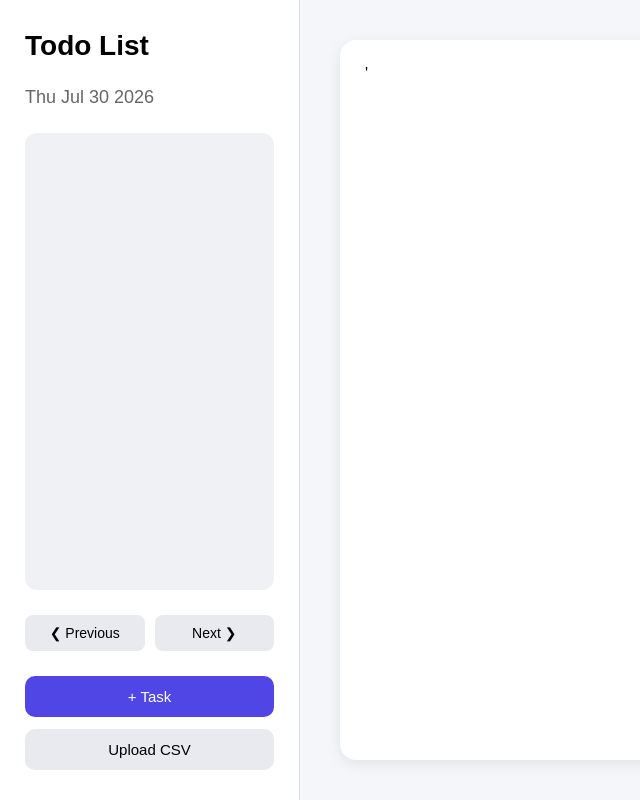
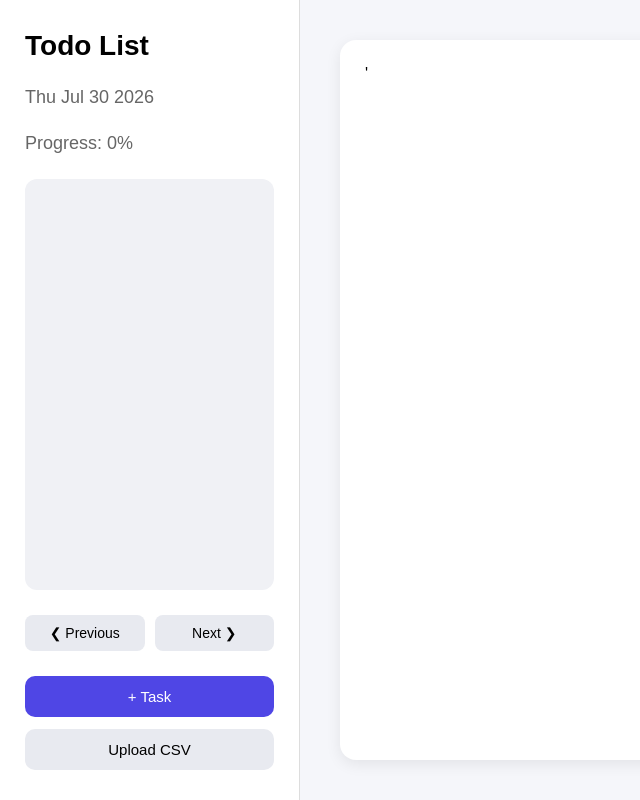
Before and after one commit to AudreyBurrell/todo-typescript, a React (Vite) app: page / in a window 1280 px wide. Shown: the whole page, without its empty margins (0-640 px from the left). Built offline with nearby package versions, Linux system fonts and the light colour scheme.

Commit message:
Adding in the progress indicator

```diff
--- a/src/App.tsx
+++ b/src/App.tsx
@@ -4,6 +4,7 @@ import "./styles/App.css";
 import { useState } from "react";
 
 function App() {
+    const [currentProgress, setProgress] = useState(0);
     let currentDate = new Date().toDateString();
 
     return (
@@ -27,6 +28,7 @@ function App() {
             <div className="leftSideBar">
                 <h2>Todo List</h2>
                 <p id="date-display">{currentDate}</p>
+                <p id="progress-display">Progress: {currentProgress}%</p>
                 <div className="filterArea">
                     {/*When ready, filtering stuff goes here */}
                 </div>
@@ -41,7 +43,7 @@ function App() {
             </div>
             <div className="rightSideBar">
                 <div className="toDoListArea">'
-
+                    {/* to-do list appears here with title, delete button, and prioirty*/}
                 </div>
             </div>
 
@@ -50,3 +52,7 @@ function App() {
 }
 
 export default App;
+
+//HOW AI HAS BEEN USED ON THIS PART
+    //debugging
+    //CSS
--- a/src/styles/App.css
+++ b/src/styles/App.css
@@ -38,7 +38,8 @@ body {
 
 /* Date */
 
-#date-display {
+#date-display,
+#progress-display {
     font-size: 18px;
     color: #666;
     margin: 0;
```
